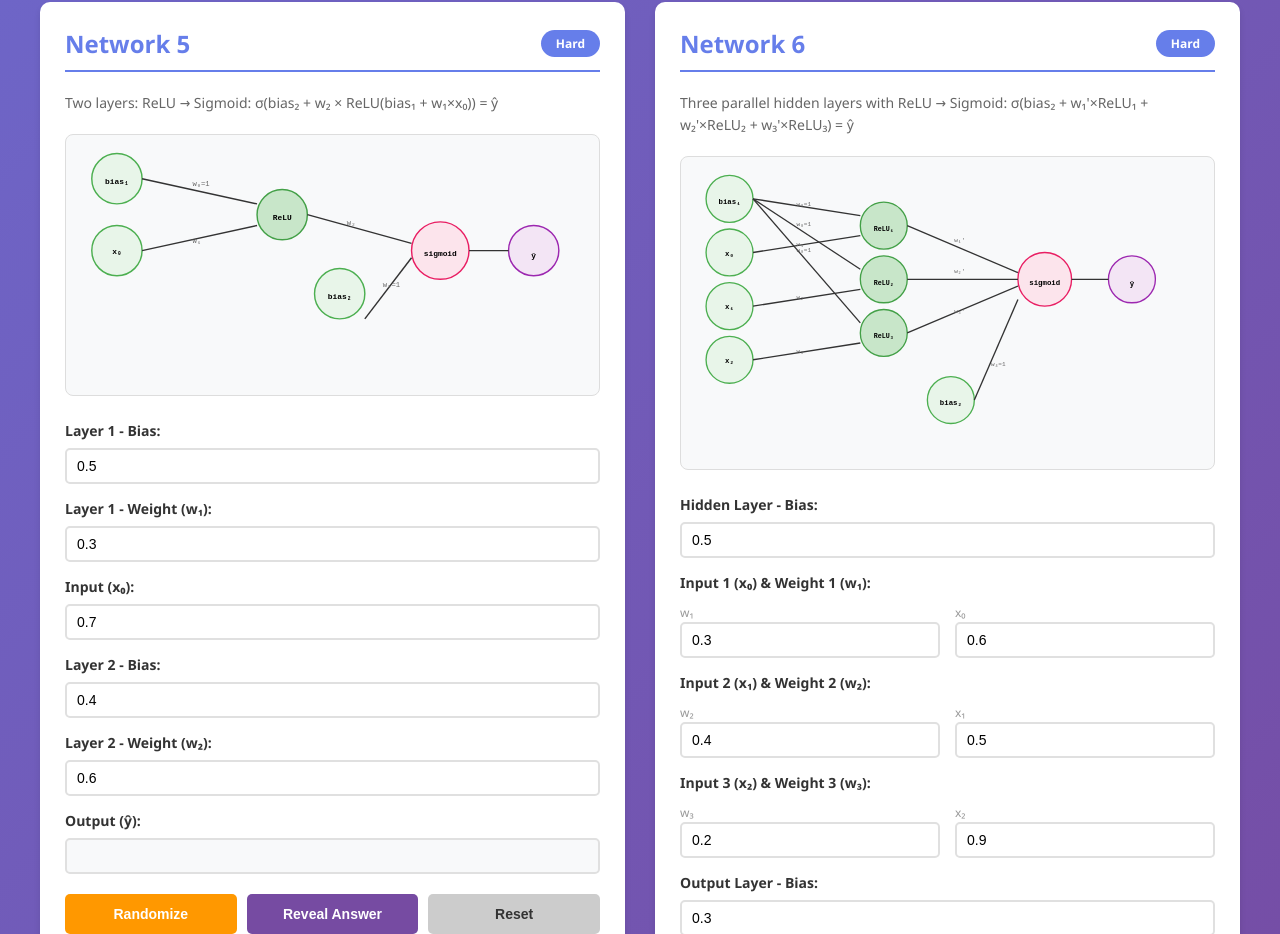
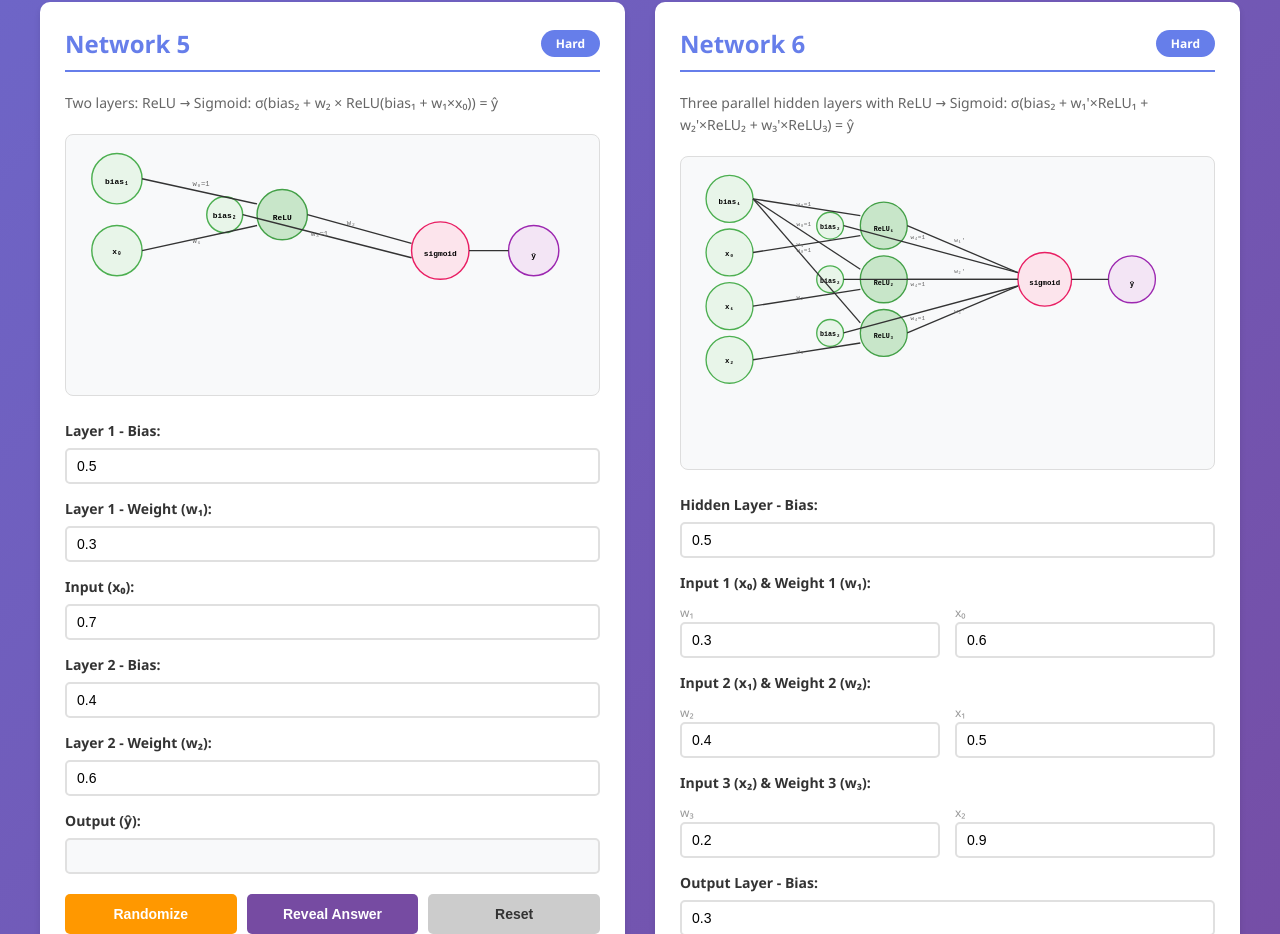
Before and after one commit to Gznii/final_forward_pass_thru_NN, a plain HTML site: page index.html in a window 1280 px wide. Shown: the part 2379-3313 px from the top of the page. Drawn offline with Linux system fonts and the light colour scheme.

Commit message:
bias2 fix

```diff
--- a/index.html
+++ b/index.html
@@ -653,9 +653,9 @@
                   <circle cx="280" cy="90" r="35" fill="#c8e6c9" stroke="#43a047" stroke-width="2"/>
                   <text x="280" y="98" text-anchor="middle" font-size="11" font-weight="bold">ReLU</text>
 
-                  <!-- bias2 circle in second layer -->
-                  <circle cx="360" cy="200" r="35" fill="#e8f5e9" stroke="#4caf50" stroke-width="2"/>
-                  <text x="360" y="208" text-anchor="middle" font-size="11" font-weight="bold">bias₂</text>
+                  <!-- bias2 circle aligned with hidden layer -->
+                  <circle cx="200" cy="90" r="25" fill="#e8f5e9" stroke="#4caf50" stroke-width="2"/>
+                  <text x="200" y="95" text-anchor="middle" font-size="11" font-weight="bold">bias₂</text>
 
                   <!-- sigmoid circle -->
                   <circle cx="500" cy="140" r="40" fill="#fce4ec" stroke="#e91e63" stroke-width="2"/>
@@ -678,8 +678,8 @@
                   <text x="370" y="105" font-size="10" fill="#666">w₂</text>
 
                   <!-- line from bias2 to sigmoid -->
-                  <line x1="395" y1="235" x2="460" y2="150" stroke="#333" stroke-width="2"/>
-                  <text x="420" y="190" font-size="10" fill="#666">w₃=1</text>
+                  <line x1="225" y1="90" x2="460" y2="150" stroke="#333" stroke-width="2"/>
+                  <text x="320" y="120" font-size="10" fill="#666">w₃=1</text>
 
                   <!-- line from sigmoid to output -->
                   <line x1="540" y1="140" x2="595" y2="140" stroke="#333" stroke-width="2"/>
@@ -759,9 +759,13 @@
                   <circle cx="280" cy="240" r="35" fill="#c8e6c9" stroke="#43a047" stroke-width="2"/>
                   <text x="280" y="248" text-anchor="middle" font-size="10" font-weight="bold">ReLU₃</text>
 
-                  <!-- bias2 circle in second layer -->
-                  <circle cx="380" cy="340" r="35" fill="#e8f5e9" stroke="#4caf50" stroke-width="2"/>
-                  <text x="380" y="348" text-anchor="middle" font-size="11" font-weight="bold">bias₂</text>
+                  <!-- bias2 circles aligned with hidden layers -->
+                  <circle cx="200" cy="80" r="20" fill="#e8f5e9" stroke="#4caf50" stroke-width="2"/>
+                  <text x="200" y="85" text-anchor="middle" font-size="10" font-weight="bold">bias₂</text>
+                  <circle cx="200" cy="160" r="20" fill="#e8f5e9" stroke="#4caf50" stroke-width="2"/>
+                  <text x="200" y="165" text-anchor="middle" font-size="10" font-weight="bold">bias₂</text>
+                  <circle cx="200" cy="240" r="20" fill="#e8f5e9" stroke="#4caf50" stroke-width="2"/>
+                  <text x="200" y="245" text-anchor="middle" font-size="10" font-weight="bold">bias₂</text>
 
                   <!-- sigmoid circle -->
                   <circle cx="520" cy="160" r="40" fill="#fce4ec" stroke="#e91e63" stroke-width="2"/>
@@ -798,8 +802,13 @@
                   <text x="385" y="210" font-size="9" fill="#666">w₃'</text>
 
                   <!-- line from bias2 to sigmoid -->
-                  <line x1="415" y1="340" x2="480" y2="190" stroke="#333" stroke-width="2"/>
-                  <text x="440" y="290" font-size="9" fill="#666">w₄=1</text>
+                  <!-- lines from bias2 to sigmoid -->
+                  <line x1="220" y1="80" x2="480" y2="150" stroke="#333" stroke-width="2"/>
+                  <text x="320" y="100" font-size="9" fill="#666">w₄=1</text>
+                  <line x1="220" y1="160" x2="480" y2="160" stroke="#333" stroke-width="2"/>
+                  <text x="320" y="170" font-size="9" fill="#666">w₄=1</text>
+                  <line x1="220" y1="240" x2="480" y2="170" stroke="#333" stroke-width="2"/>
+                  <text x="320" y="220" font-size="9" fill="#666">w₄=1</text>
 
                   <!-- line from sigmoid to output -->
                   <line x1="560" y1="160" x2="615" y2="160" stroke="#333" stroke-width="2"/>
```
